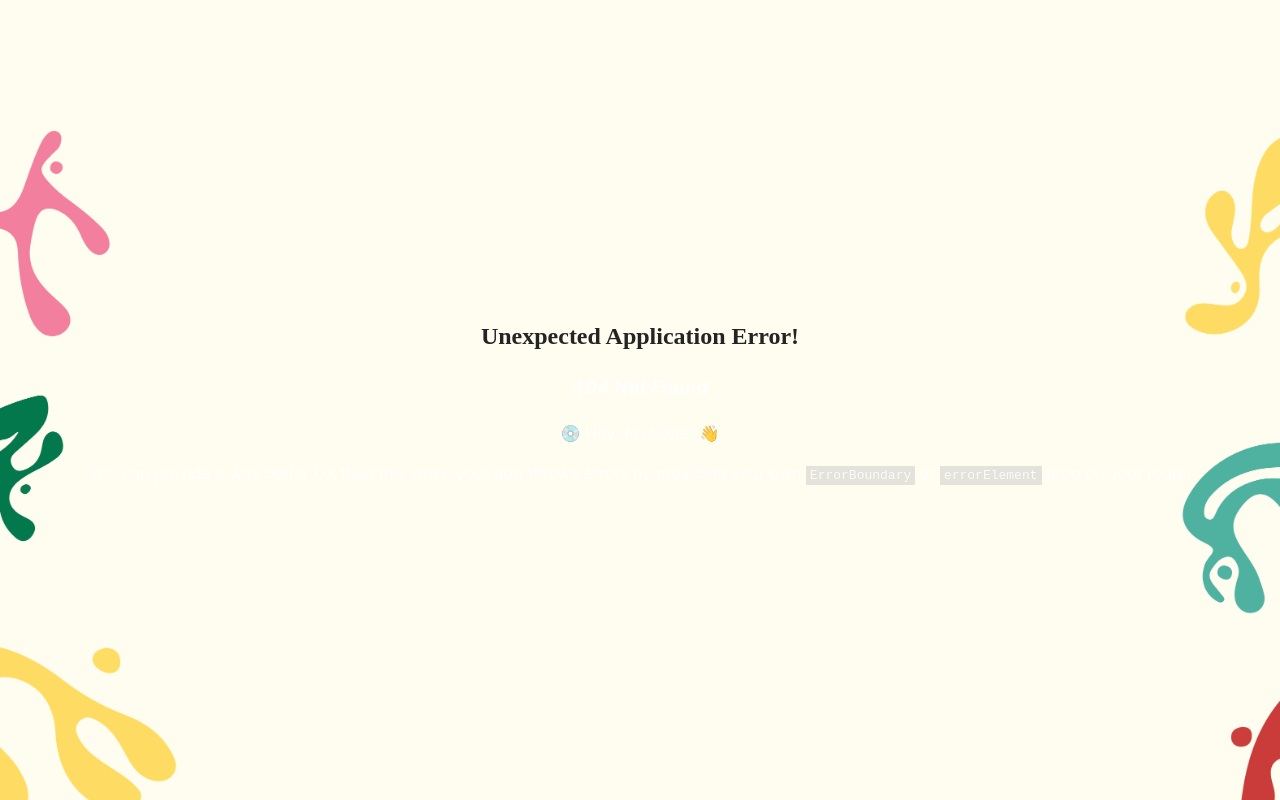
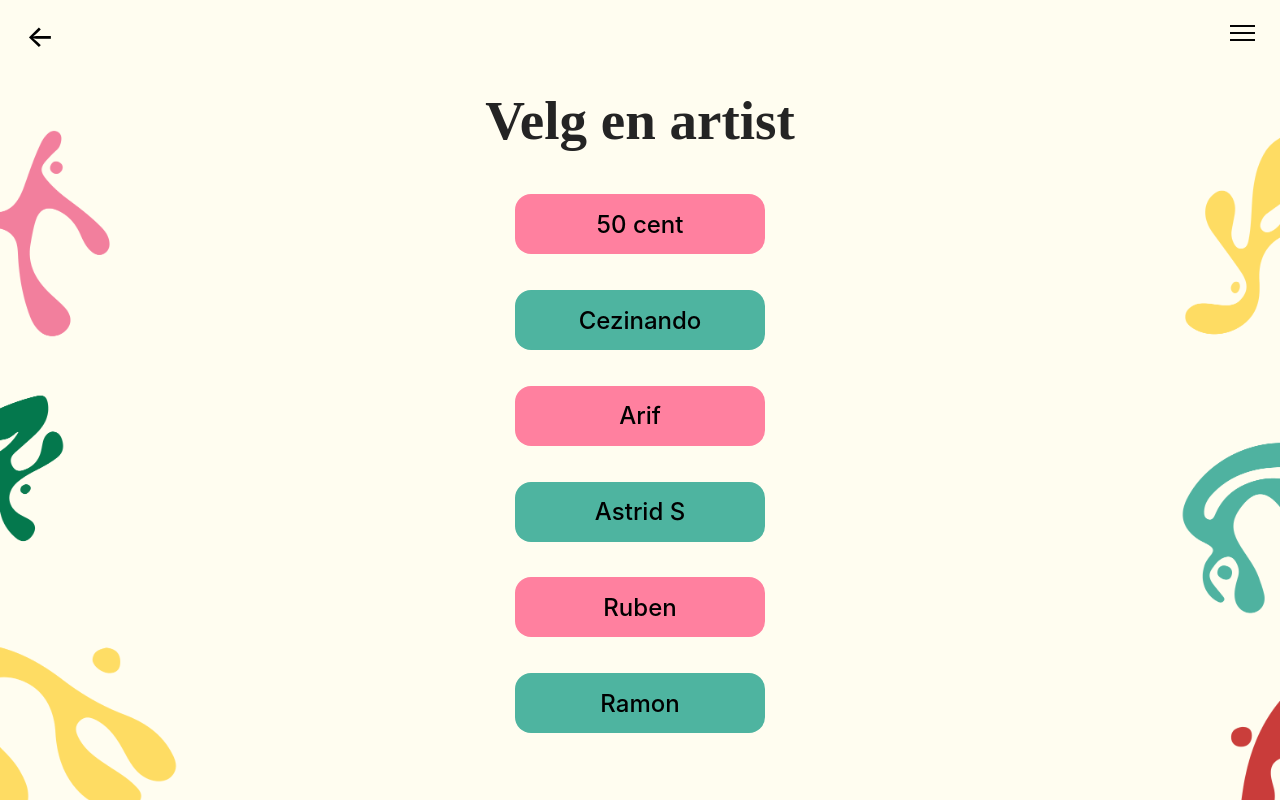
Before and after one commit to johankn/UKA-lyrics, a React (Vite) app in the folder UKA-lyrics/: page /project1/artists in a window 1280 px wide. Before the commit this address had no page. Built offline with nearby package versions, Linux system fonts and the light colour scheme; a web font is replaced by a local one.

Commit message:
changed path to match with project1

```diff
--- a/UKA-lyrics/package.json
+++ b/UKA-lyrics/package.json
@@ -27,6 +27,7 @@
     "@testing-library/jest-dom": "^6.1.3",
     "@testing-library/react": "^14.0.0",
     "@testing-library/user-event": "^14.5.1",
+    "@types/history": "^5.0.0",
     "@types/jest": "^29.5.5",
     "@types/react": "^18.2.15",
     "@types/react-dom": "^18.2.7",
--- a/UKA-lyrics/src/assets/BurgerMenu.tsx
+++ b/UKA-lyrics/src/assets/BurgerMenu.tsx
@@ -1,4 +1,4 @@
-import React, { useState } from "react";
+import { Fragment, useState } from "react";
 import "./BurgerMenu.css";
 import { Link } from "react-router-dom";
 
@@ -18,17 +18,17 @@ const BurgerMenu = () => {
       </div>
       <ul className="menu">
         {isOpen && (
-          <React.Fragment>
-            <Link to="/" onClick={toggleMenu}>
+          <Fragment>
+            <Link to="/project1" onClick={toggleMenu}>
               <li>Forside</li>
             </Link>
-            <Link to="/artists" onClick={toggleMenu}>
+            <Link to="/project1/artists" onClick={toggleMenu}>
               <li>Artister</li>
             </Link>
-            <Link to="/favourites" onClick={toggleMenu}>
+            <Link to="/project1/favourites" onClick={toggleMenu}>
               <li>Favoritter</li>
             </Link>
-          </React.Fragment>
+          </Fragment>
         )}
       </ul>
     </div>
--- a/UKA-lyrics/src/components/PopUp.tsx
+++ b/UKA-lyrics/src/components/PopUp.tsx
@@ -21,7 +21,7 @@ const Popup = (props: { message: any; onClose: any; }) => {
 
   return (
     <div className="popup" onClick={handleClick}>
-      <Link to="/favourites" className="popup-link">{message}</Link>
+      <Link to="/project1/favourites" className="popup-link">{message}</Link>
 
     </div>
   );
--- a/UKA-lyrics/src/pages/ArtistSongs.tsx
+++ b/UKA-lyrics/src/pages/ArtistSongs.tsx
@@ -5,7 +5,6 @@ import "../index.css";
 import GoBackButton from "../assets/GoBackButton";
 import "../components/ArtistCard.css";
 import BurgerMenu from "../assets/BurgerMenu";
-import Popup from "../components/Popup";
 
 function ArtistSongs({}) {
   const { artistID } = useParams<{ artistID: string }>();
--- a/UKA-lyrics/src/pages/Artists.tsx
+++ b/UKA-lyrics/src/pages/Artists.tsx
@@ -16,7 +16,7 @@ function Artists() {
           <button
             className="pinkArtistbutton"
             onClick={() =>
-              (window.location.href = "/artistsongs/3q7HBObVc0L8jNeTe5Gofh")
+              (window.location.href = "/project1/artistsongs/3q7HBObVc0L8jNeTe5Gofh")
             }
           >
             50 cent
@@ -25,7 +25,7 @@ function Artists() {
           <button
             className="greenArtistbutton"
             onClick={() =>
-              (window.location.href = "/artistsongs/504cl42JQLRqlZddfZ3S4z")
+              (window.location.href = "/project1/artistsongs/504cl42JQLRqlZddfZ3S4z")
             }
           >
             Cezinando
@@ -34,7 +34,7 @@ function Artists() {
           <button
             className="pinkArtistbutton"
             onClick={() =>
-              (window.location.href = "/artistsongs/46pSx5MtwhorubZuHbwM0Q")
+              (window.location.href = "/project1/artistsongs/46pSx5MtwhorubZuHbwM0Q")
             }
           >
             Arif
@@ -43,7 +43,7 @@ function Artists() {
           <button
             className="greenArtistbutton"
             onClick={() =>
-              (window.location.href = "/artistsongs/3AVfmawzu83sp94QW7CEGm")
+              (window.location.href = "/project1/artistsongs/3AVfmawzu83sp94QW7CEGm")
             }
           >
             Astrid S
@@ -52,7 +52,7 @@ function Artists() {
           <button
             className="pinkArtistbutton"
             onClick={() =>
-              (window.location.href = "/artistsongs/0x3PXj1WnuW7YsBxQK57xM")
+              (window.location.href = "/project1/artistsongs/0x3PXj1WnuW7YsBxQK57xM")
             }
           >
             Ruben
@@ -61,7 +61,7 @@ function Artists() {
           <button
             className="greenArtistbutton"
             onClick={() =>
-              (window.location.href = "/artistsongs/5r6ViSL3nacDRVBtnXlixL")
+              (window.location.href = "project1/artistsongs/5r6ViSL3nacDRVBtnXlixL")
             }
           >
             Ramon
--- a/UKA-lyrics/src/pages/HomePage.tsx
+++ b/UKA-lyrics/src/pages/HomePage.tsx
@@ -14,7 +14,7 @@ function HomePage() {
           <h1>UKA-Lyrics</h1>
         </div>
         <div className="btn">
-          <button onClick={() => (window.location.href = "/artists")}>
+          <button onClick={() => (window.location.href = "/project1/artists")}>
             VELG ARTIST
           </button>
         </div>
--- a/UKA-lyrics/vite.config.ts
+++ b/UKA-lyrics/vite.config.ts
@@ -8,5 +8,6 @@ export default defineConfig({
   test: {
     globals: true,
     environment: 'jsdom',
-   }
+   },
+   base: '/project1',
 });
```
Also changed, not shown: UKA-lyrics/src/main.tsx (+9 -9 lines), 2 other files (tests, documents, lock files or other folders).
